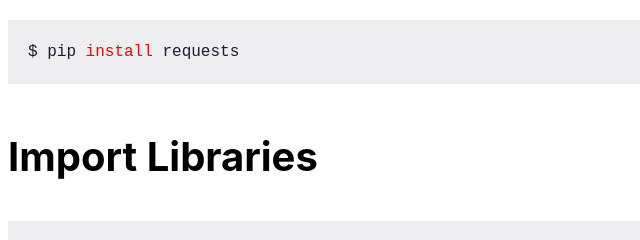
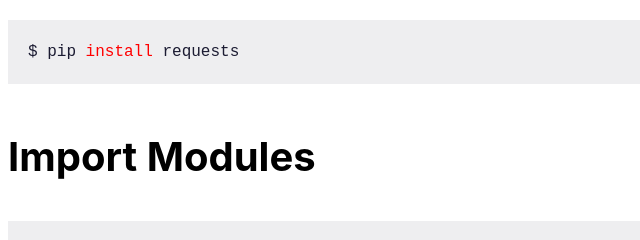
Before and after one commit to jeet1234566/Source-Coder.github.io, a plain HTML site: page jarvis/jarvis.html in a window 1280 px wide. Shown: the part 1060-1300 px from the top of the page, 0-640 px from the left. Drawn offline with Linux system fonts and the light colour scheme.

Commit message:
change jarvis.html
Signed-off-by: Vishwajeet <110318668+jeet1234566@users.noreply.github.com>

```diff
--- a/jarvis/jarvis.html
+++ b/jarvis/jarvis.html
@@ -30,7 +30,7 @@
         <p class="pytt">4. requests: This is an elegant and simple HTTP library for Python that allows you to send HTTP/1.1 requests extremely easily. To install the module, run the following command in the terminal:</p>
         <pre class=" language-bash"><code class=" language-bash">$ pip <span class="tokenfunction">install</span> requests</code></pre>
 
-        <p class="siddu">Import Libraries</p>
+        <p class="siddu">Import Modules</p>
         <pre class=" language-python"><code class=" language-python">
 import pyttsx3
 import datetime
```
